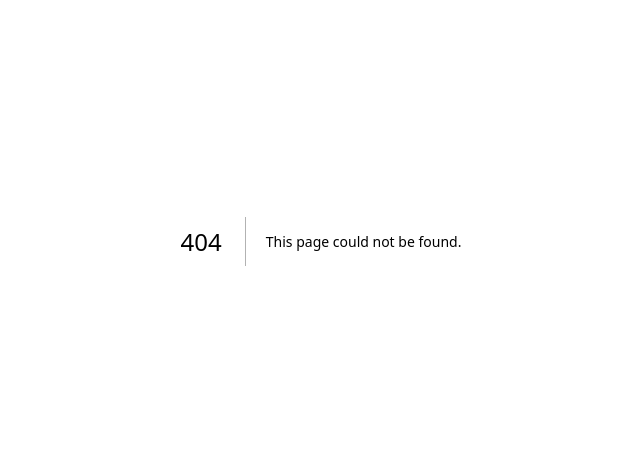
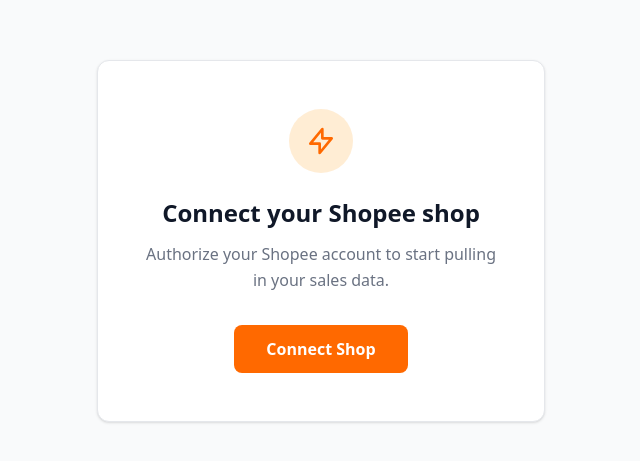
Before and after one commit to jyowjm/shopee-dashboard, a Next.js app: page /connect in a window 1280 px wide. Before the commit this address had no page. Shown: the part 159-620 px from the top of the page, without its empty margins (319-959 px from the left). Built offline with nearby package versions, Linux system fonts and the light colour scheme.

Commit message:
feat: add connect page

```diff
--- /dev/null
+++ b/app/connect/page.tsx
@@ -0,0 +1,23 @@
+export default function ConnectPage() {
+  return (
+    <div className="min-h-screen bg-gray-50 flex items-center justify-center">
+      <div className="bg-white rounded-xl shadow-sm border border-gray-200 p-12 max-w-md w-full text-center">
+        <div className="w-16 h-16 bg-orange-100 rounded-full flex items-center justify-center mx-auto mb-6">
+          <svg className="w-8 h-8 text-orange-500" fill="none" stroke="currentColor" viewBox="0 0 24 24">
+            <path strokeLinecap="round" strokeLinejoin="round" strokeWidth={2} d="M13 10V3L4 14h7v7l9-11h-7z" />
+          </svg>
+        </div>
+        <h1 className="text-2xl font-bold text-gray-900 mb-3">Connect your Shopee shop</h1>
+        <p className="text-gray-500 mb-8 leading-relaxed">
+          Authorize your Shopee account to start pulling in your sales data.
+        </p>
+        <a
+          href="/api/auth/connect"
+          className="inline-block bg-orange-500 hover:bg-orange-600 text-white font-semibold px-8 py-3 rounded-lg transition-colors"
+        >
+          Connect Shop
+        </a>
+      </div>
+    </div>
+  );
+}
```
